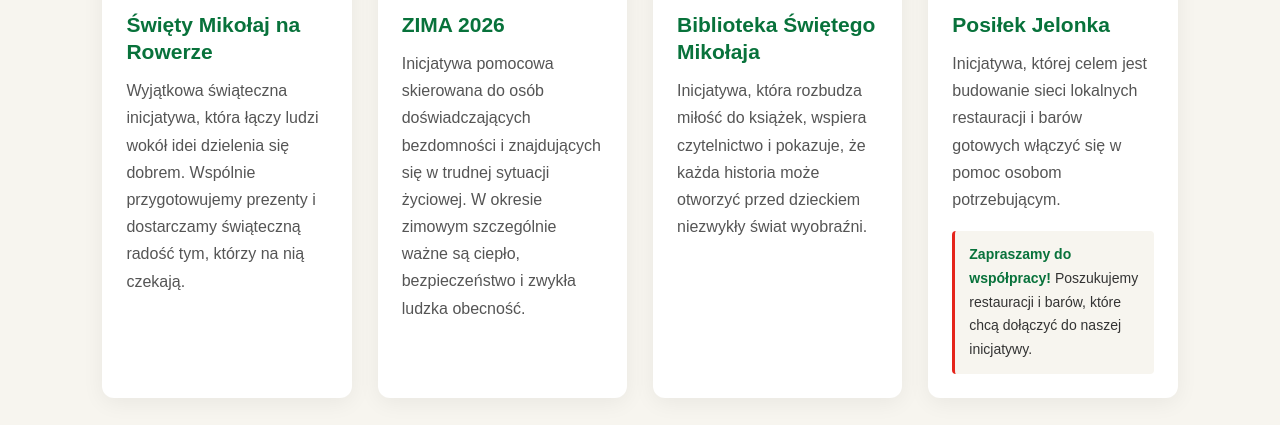
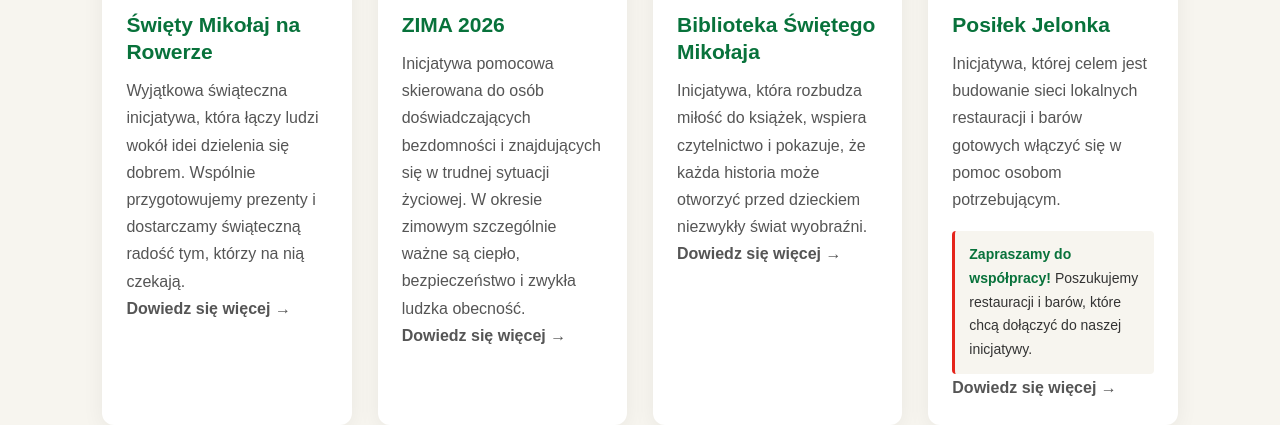
Before and after one commit to fundacjajelonka/fundacja-jelonka, a plain HTML site: page index.html in a window 1280 px wide. Shown: the part 1738-2163 px from the top of the page. Drawn offline with Linux system fonts and the light colour scheme.

Commit message:
Update index.html

```diff
--- a/index.html
+++ b/index.html
@@ -422,6 +422,7 @@ footer a:hover {
 
 </section>
 
+
 <!-- NASZE INICJATYWY -->
 
 <section id="dzialania" class="cream">
@@ -443,11 +444,12 @@ footer a:hover {
 
     <!-- ŚWIĘTY MIKOŁAJ NA ROWERZE -->
 
-    <div class="card">
+    <a href="mikolaj-na-rowerze.html"
+       class="card"
+       style="text-decoration:none;color:inherit;">
 
       <div class="project-logo-wrap logo-wrap-large">
-        <img
-          src="logo-mikolaj-rower.jpg"
+        <img src="logo-mikolaj-rower.jpg"
              alt="Logo akcji Święty Mikołaj na Rowerze">
       </div>
 
@@ -462,16 +464,19 @@ footer a:hover {
           świąteczną radość tym, którzy na nią czekają.
         </p>
 
+        <p><strong>Dowiedz się więcej →</strong></p>
+
       </div>
-    </div>
+    </a>
 
     <!-- ZIMA 2026 -->
 
-    <div class="card">
+    <a href="zima-2026.html"
+       class="card"
+       style="text-decoration:none;color:inherit;">
 
       <div class="project-logo-wrap logo-wrap-large">
-  <img
-    src="logo-zima.png"
+        <img src="logo-zima.png"
              alt="Logo projektu ZIMA 2026">
       </div>
 
@@ -487,16 +492,19 @@ footer a:hover {
           i zwykła ludzka obecność.
         </p>
 
+        <p><strong>Dowiedz się więcej →</strong></p>
+
       </div>
-    </div>
+    </a>
 
     <!-- BIBLIOTEKA ŚWIĘTEGO MIKOŁAJA -->
 
-    <div class="card">
+    <a href="biblioteka-swietego-mikolaja.html"
+       class="card"
+       style="text-decoration:none;color:inherit;">
 
       <div class="project-logo-wrap">
-        <img
-          src="logo-biblioteka.jpg"
+        <img src="logo-biblioteka.jpg"
              alt="Logo Biblioteki Świętego Mikołaja">
       </div>
 
@@ -511,16 +519,19 @@ footer a:hover {
           niezwykły świat wyobraźni.
         </p>
 
+        <p><strong>Dowiedz się więcej →</strong></p>
+
       </div>
-    </div>
+    </a>
 
     <!-- POSIŁEK JELONKA -->
 
-    <div class="card">
+    <a href="posilek-jelonka.html"
+       class="card"
+       style="text-decoration:none;color:inherit;">
 
       <div class="project-logo-wrap">
-        <img
-          src="logo-posilek-jelonka.jpg"
+        <img src="logo-posilek-jelonka.jpg"
              alt="Logo inicjatywy Posiłek Jelonka">
       </div>
 
@@ -540,12 +551,15 @@ footer a:hover {
           dołączyć do naszej inicjatywy.
         </div>
 
+        <p><strong>Dowiedz się więcej →</strong></p>
+
       </div>
-    </div>
+    </a>
 
   </div>
 
 </section>
+
 
 <!-- WARTOŚCI -->
 
```
Lines whose indentation alone changed are shown as unchanged.
